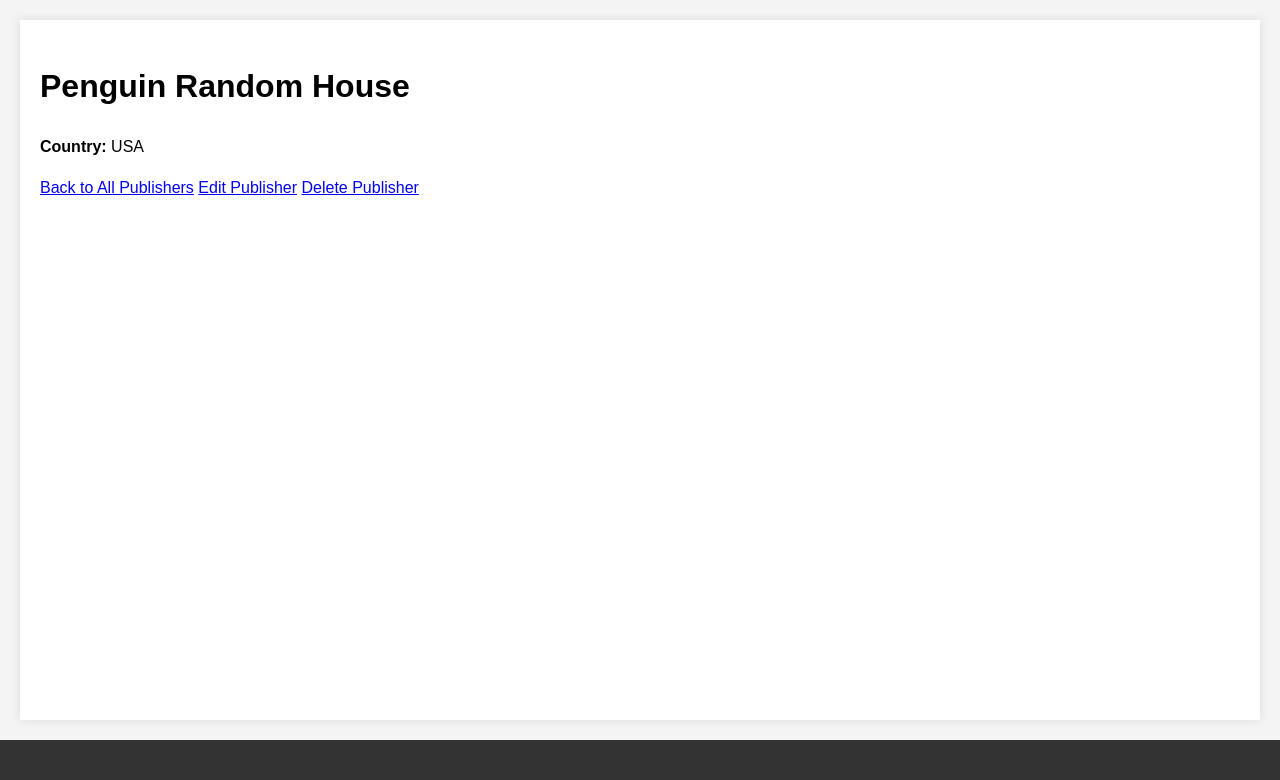
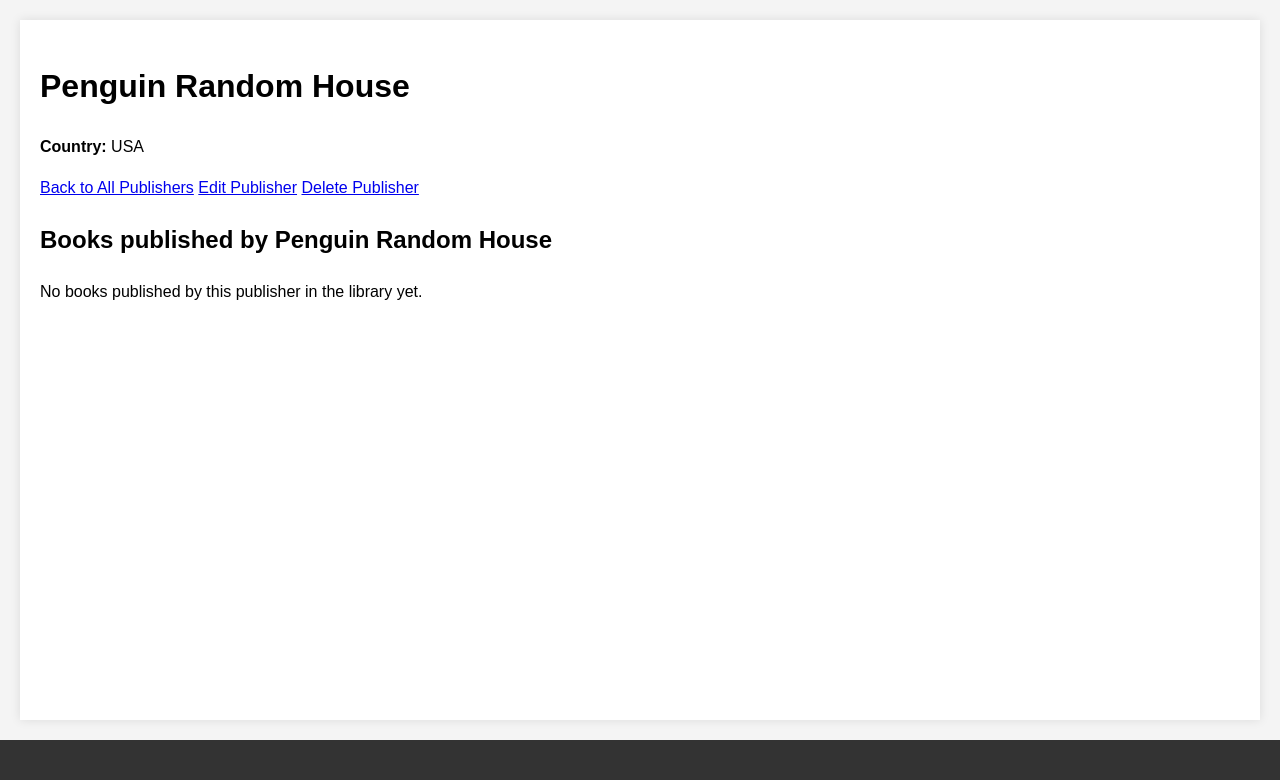
Before and after one commit to Tenvid/PersonalLibrary, a Django app: page /publishers/2/ in a window 1280 px wide. Shown: the part 90-870 px from the top of the page. Run offline with Django 5.2, Linux system fonts and the light colour scheme; data comes from the database, SQL or seed files in the repository.

Commit message:
Show books by publisher in the details page

```diff
--- a/personal_library/core/templates/core/publisher_detail.html
+++ b/personal_library/core/templates/core/publisher_detail.html
@@ -17,6 +17,29 @@
             <a href="/publishers/edit/{{ publisher.id }}/" class="btn btn-primary">Edit Publisher</a>
             <a href="#" onclick="deletePublisher({{ publisher.id }}); return false;" class="btn btn-danger">Delete Publisher</a>
         </div>
+    </div>
+
+    <!-- Books published by this Publisher -->
+    <div class="publisher-books">
+        <h2>Books published by {{ publisher.name }}</h2>
+        {% with publisher.book_set.all as books %}
+            {% if books %}
+                <div class="books-grid">
+                    {% for book in books %}
+                        <div class="book-item">
+                            <a href="/books/{{ book.id }}/">
+                                <h3>{{ book.title }}</h3>
+                            </a>
+                            <p><strong>Author:</strong> {{ book.author.name }}</p>
+                            <p><strong>Publication Date:</strong> {{ book.publication_date }}</p>
+                            <p><strong>Synopsis:</strong> {{ book.synopsis|truncatewords:20 }}</p>
+                        </div>
+                    {% endfor %}
+                </div>
+            {% else %}
+                <p class="no-books">No books published by this publisher in the library yet.</p>
+            {% endif %}
+        {% endwith %}
     </div>
 
     <form id="delete-form" method="post" action="/api/publishers/delete/{{ publisher.id }}/" style="display: none;">
```
